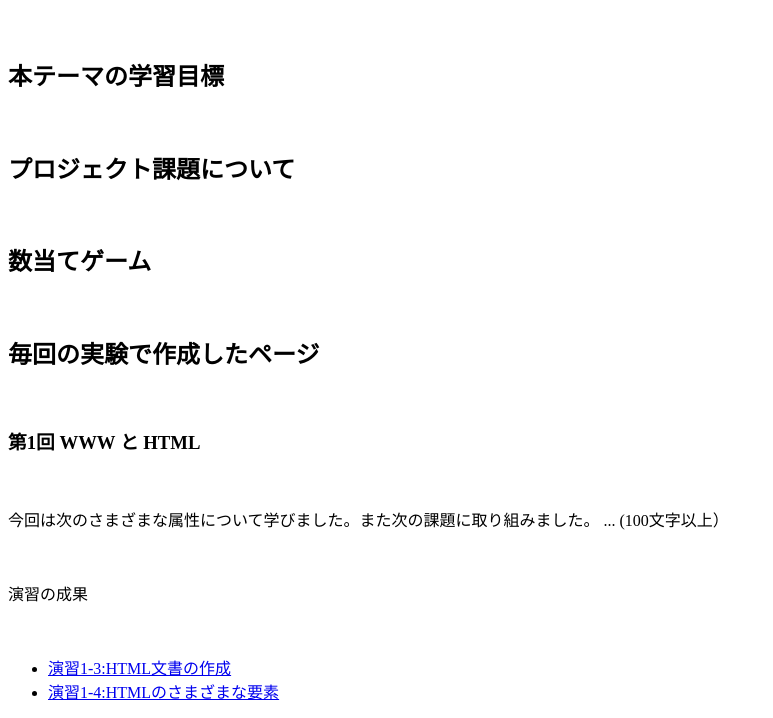
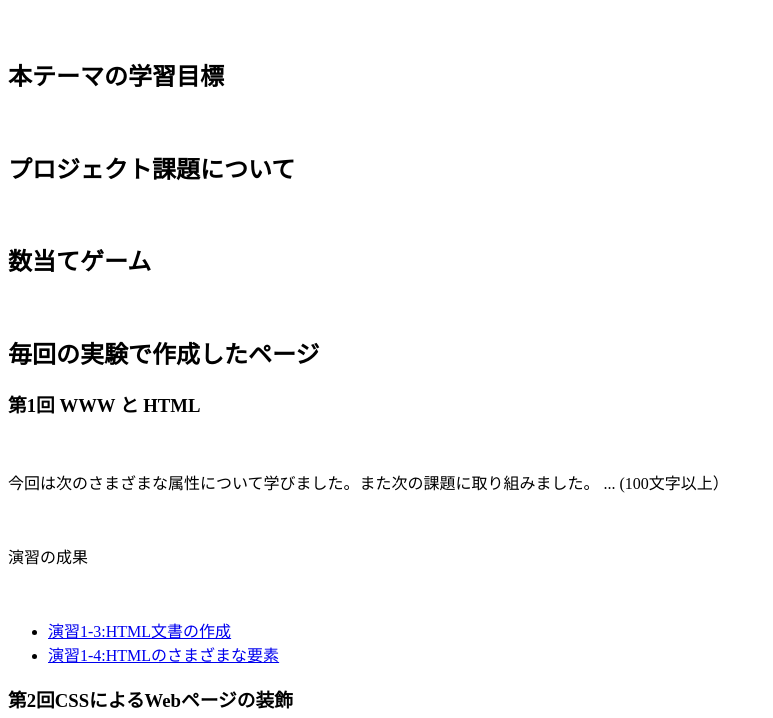
Before and after one commit to G284672022/medialabo, a plain HTML site: page index.html in a window 1280 px wide. Shown: the part 70-788 px from the top of the page, without its empty margins (0-773 px from the left). Drawn offline with Linux system fonts and the light colour scheme.

Commit message:
課題1-1にて内容を変更

```diff
--- a/index.html
+++ b/index.html
@@ -9,7 +9,7 @@
     <h2>本テーマの学習目標</h2><br>
     <h2>プロジェクト課題について</h2><br>
     <h2>数当てゲーム</h2><br>
-    <h2>毎回の実験で作成したページ</h2><br>
+    <h2>毎回の実験で作成したページ</h2>
     <h3>第1回 WWW と HTML</h3><br>
     <p>今回は次のさまざまな属性について学びました。また次の課題に取り組みました。 ... (100文字以上）</p><br>
     <p>演習の成果</p><br>
```
